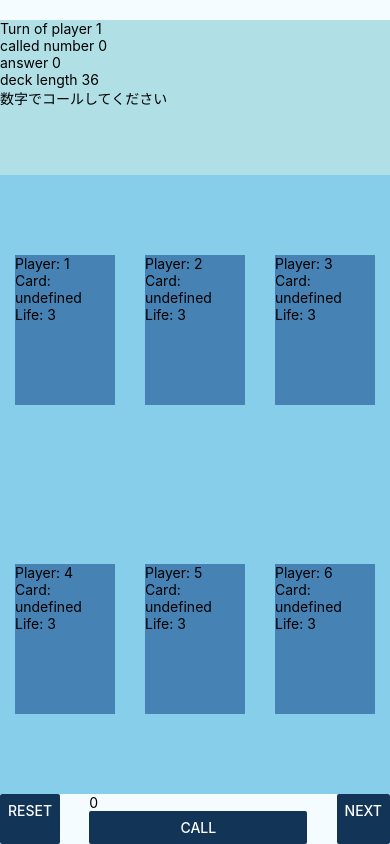
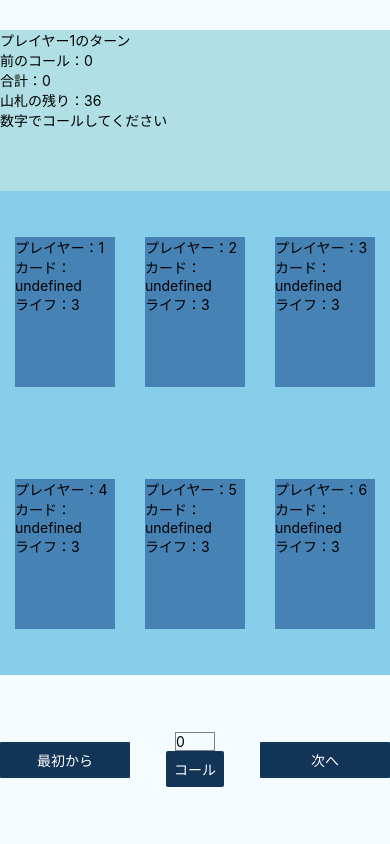
Before and after one commit to monisoi/coyote, a React Native app: screen / in a window 390 px wide. Built offline with nearby package versions, Linux system fonts and the light colour scheme.

Commit message:
adjust UI

```diff
--- a/app/components/Controller.js
+++ b/app/components/Controller.js
@@ -11,8 +11,18 @@ import { START_NEW_GAME, GO_TO_NEXT_TURN } from '../actions/types';
 
 const styles = StyleSheet.create({
   container: {
+    flex: 1,
     flexDirection: 'row',
     justifyContent: 'space-between',
+    alignItems: 'center',
+  },
+  startButton: {
+    flex: 1,
+    backgroundColor: 'steelblue',
+  },
+  nextButton: {
+    flex: 1,
+    backgroundColor: 'steelblue',
   },
 });
 
@@ -21,13 +31,25 @@ type Props = {
   turnOf: number,
 };
 
-const renderActionButton = turnOf => turnOf === 1 ? <NumberCallButton /> : <CoyoteButton />;
+const renderActionButton = turnOf => (turnOf === 1 ? <NumberCallButton /> : <CoyoteButton />);
+
+const renderStartButton = dispatch => (
+  <View style={styles.startButton}>
+    <Button onPress={() => dispatch({ type: START_NEW_GAME })} title="最初から" color="#123456" />
+  </View>
+);
+
+const renderNextButton = dispatch => (
+  <View style={styles.nextButton}>
+    <Button onPress={() => dispatch({ type: GO_TO_NEXT_TURN })} title="次へ" color="#123456" />
+  </View>
+);
 
 export const Controller = ({ dispatch, turnOf }: Props): Node => (
   <View style={styles.container}>
-    <Button onPress={() => dispatch({ type: START_NEW_GAME })} title="Reset" color="#123456" />
+    {renderStartButton(dispatch)}
     {renderActionButton(turnOf)}
-    <Button onPress={() => dispatch({ type: GO_TO_NEXT_TURN })} title="Next" color="#123456" />
+    {renderNextButton(dispatch)}
   </View>
 );
 
--- a/app/components/CoyoteButton.js
+++ b/app/components/CoyoteButton.js
@@ -4,8 +4,14 @@ import React from 'react';
 import type { Node } from 'react';
 import type { Dispatch } from 'redux';
 import { connect } from 'react-redux';
-import { View, Button } from 'react-native';
+import { StyleSheet, View, Button } from 'react-native';
 import { CALL_COYOTE } from '../actions/types';
+
+const styles = StyleSheet.create({
+  coyoteButton: {
+    flex: 1,
+  },
+});
 
 type Props = {
   dispatch: Dispatch,
@@ -13,10 +19,10 @@ type Props = {
 };
 
 export const CoyoteButton = ({ dispatch, answer }: Props): Node => (
-  <View>
+  <View style={styles.coyoteButton}>
     <Button
       onPress={() => dispatch({ type: CALL_COYOTE, answer })}
-      title="Coyote!!"
+      title="コヨーテ！"
       color="#123456"
     />
   </View>
--- a/app/components/GameField.js
+++ b/app/components/GameField.js
@@ -8,15 +8,15 @@ import Player from './Player';
 
 const styles = StyleSheet.create({
   container: {
-    flex: 1,
+    flex: 4,
   },
   gameFeatures: {
     flex: 1,
-    marginTop: 20,
+    marginTop: 30,
     backgroundColor: 'powderblue',
   },
   players: {
-    flex: 4,
+    flex: 3,
     flexDirection: 'row',
     flexWrap: 'wrap',
     alignContent: 'space-around',
@@ -61,10 +61,10 @@ export const GameField = ({
 }: Props): Node => (
   <View style={styles.container}>
     <View style={styles.gameFeatures}>
-      <Text>{`Turn of player ${turnOf}`}</Text>
-      <Text>{`called number ${calledNumber}`}</Text>
-      <Text>{`answer ${answer}`}</Text>
-      <Text>{`deck length ${deck.length}`}</Text>
+      <Text>{`プレイヤー${turnOf}のターン`}</Text>
+      <Text>{`前のコール：${calledNumber}`}</Text>
+      <Text>{`合計：${answer}`}</Text>
+      <Text>{`山札の残り：${deck.length}`}</Text>
       {renderGameOver(lifePoints[0])}
       {renderInvalidNumberAlert(turnOf, inputNumber, calledNumber)}
     </View>
--- a/app/components/Main.js
+++ b/app/components/Main.js
@@ -11,17 +11,11 @@ const styles = StyleSheet.create({
     flex: 1,
     backgroundColor: '#F5FCFF',
   },
-  gameField: {
-    flex: 4,
-  },
-  controller: {
-    flex: 1,
-  },
 });
 
 export default (): Node => (
   <View style={styles.container}>
-    <GameField style={styles.gameField}/>
-    <Controller style={styles.controller}/>
+    <GameField />
+    <Controller />
   </View>
 );
--- a/app/components/NumberCallButton.js
+++ b/app/components/NumberCallButton.js
@@ -4,22 +4,55 @@ import React from 'react';
 import type { Node } from 'react';
 import type { Dispatch } from 'redux';
 import { connect } from 'react-redux';
-import { View, Button, TextInput } from 'react-native';
+import { StyleSheet, View, Button, TextInput } from 'react-native';
 import { CALL_COYOTE, CHANGE_CALL_NUMBER, CALL_NUMBER } from '../actions/types';
+
+const styles = StyleSheet.create({
+  container: {
+    flex: 1,
+    flexDirection: 'column',
+    alignItems: 'center',
+  },
+  numberInputBoxWrapper: {},
+  numberInputBox: {
+    borderColor: 'gray',
+    borderWidth: 1,
+    width: 40,
+  },
+  numberCallButtonWrapper: {},
+});
 
 type Props = {
   dispatch: Dispatch,
   inputNumber: number,
 };
 
-export const NumberCallButton = ({ dispatch, inputNumber }: Props): Node => (
-  <View>
+const renderNumberInputBox = (dispatch, inputNumber) => (
+  <View style={styles.numberCallButtonWrapper}>
     <TextInput
       onChangeText={text => dispatch({ type: CHANGE_CALL_NUMBER, inputNumber: Number(text) })}
       value={String(inputNumber)}
+      maxLength={3}
       keyboardType="numeric"
+      style={styles.numberInputBox}
     />
-    <Button onPress={() => dispatch({ type: CALL_NUMBER, inputNumber })} title="Call" color="#123456" />
+  </View>
+);
+
+const renderNumberCallButton = (dispatch, inputNumber) => (
+  <View style={styles.numberCallButtonWrapper}>
+    <Button
+      onPress={() => dispatch({ type: CALL_NUMBER, inputNumber })}
+      title="コール"
+      color="#123456"
+    />
+  </View>
+);
+
+export const NumberCallButton = ({ dispatch, inputNumber }: Props): Node => (
+  <View style={styles.container}>
+    {renderNumberInputBox(dispatch, inputNumber)}
+    {renderNumberCallButton(dispatch, inputNumber)}
   </View>
 );
 
--- a/app/components/Player.js
+++ b/app/components/Player.js
@@ -42,9 +42,9 @@ const convertDisplay = card => {
 
 export const Player = ({ number, fieldCards, lifePoints }: Props): Node => (
   <View style={styles.container}>
-    <Text>{`Player: ${number}`}</Text>
-    <Text>{`Card: ${convertDisplay(fieldCards[number - 1])}`}</Text>
-    <Text>{`Life: ${lifePoints[number - 1]}`}</Text>
+    <Text>{`プレイヤー：${number}`}</Text>
+    <Text>{`カード：${convertDisplay(fieldCards[number - 1])}`}</Text>
+    <Text>{`ライフ：${lifePoints[number - 1]}`}</Text>
   </View>
 );
 
--- a/app/reducers/game.js
+++ b/app/reducers/game.js
@@ -79,7 +79,7 @@ export default (state = initialState, action = {}) => {
         ? {
             ...state,
             turnOf: (turnOf + 1) % 6 || 6,
-            calledNumber: inputNumber,
+            calledNumber: inputNumber + 1,
           }
         : state;
     }
```
